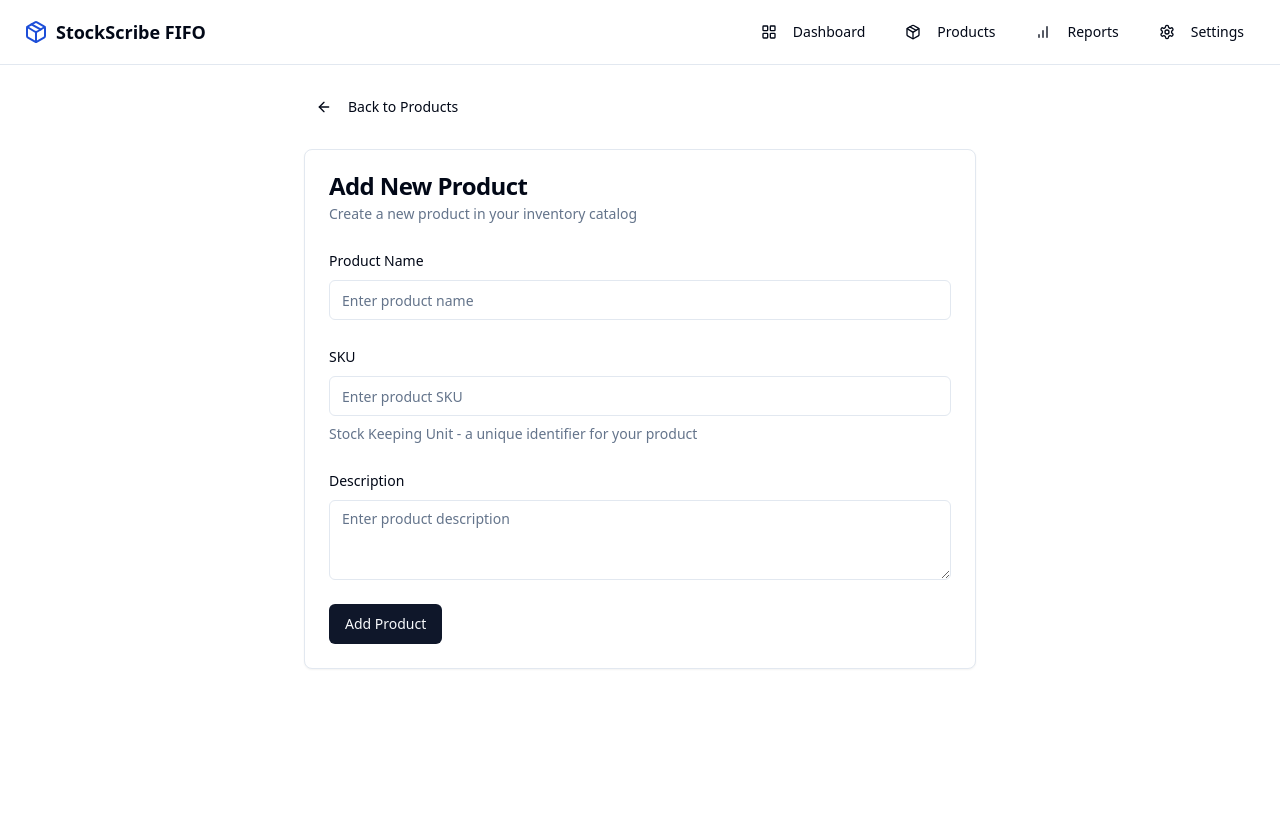
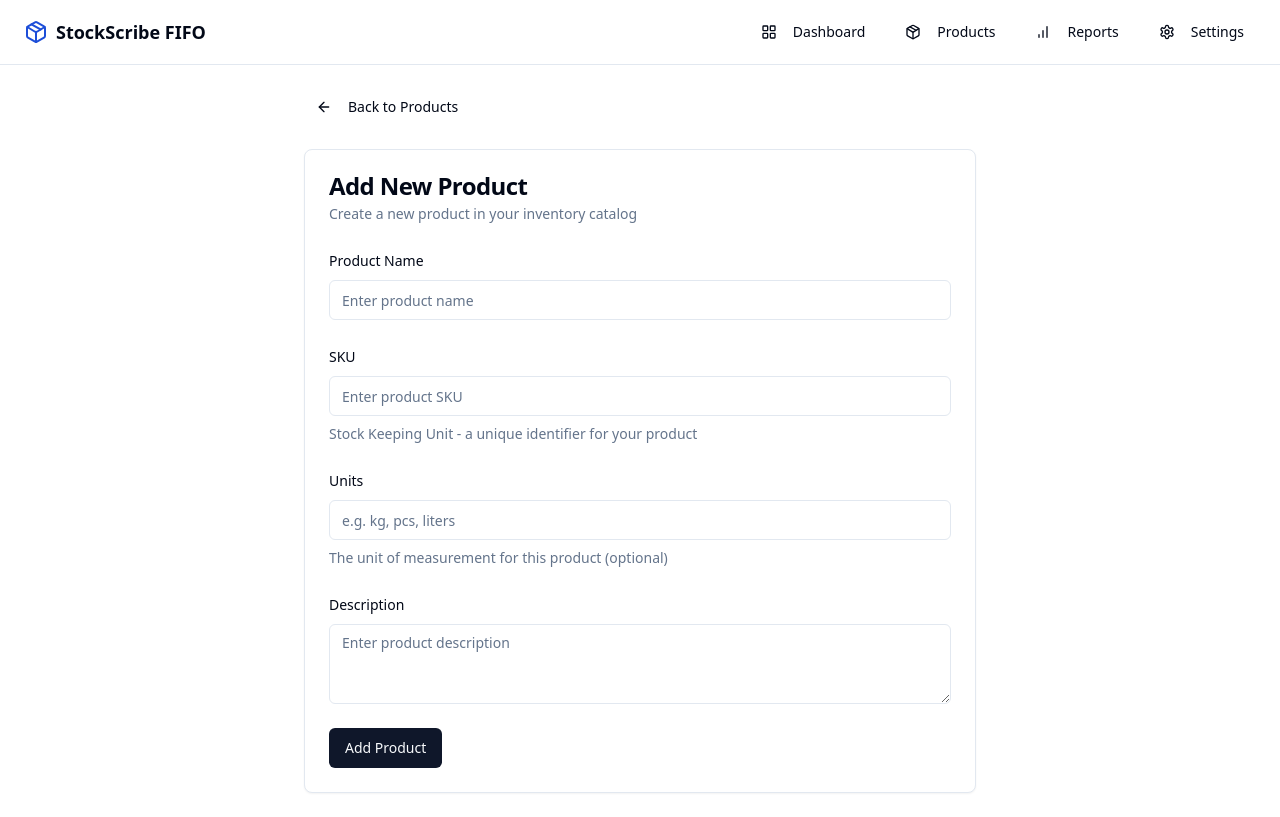
Before and after one commit to bilaljsisd/stock-scribe-fifo-52workfull, a React (Vite) app: page /products/new in a window 1280 px wide. Built offline with nearby package versions, Linux system fonts and the light colour scheme.

Commit message:
Add units input to ProductForm
Add an optional units input field to the ProductForm component.

```diff
--- a/src/components/products/ProductForm.tsx
+++ b/src/components/products/ProductForm.tsx
@@ -14,6 +14,7 @@ const productSchema = z.object({
   name: z.string().min(2, { message: "Name must be at least 2 characters." }),
   sku: z.string().min(2, { message: "SKU must be at least 2 characters." }),
   description: z.string().optional(),
+  units: z.string().optional(),
 });
 
 type ProductFormValues = z.infer<typeof productSchema>;
@@ -32,6 +33,7 @@ export function ProductForm({ initialData, onSuccess }: ProductFormProps) {
       name: initialData?.name || "",
       sku: initialData?.sku || "",
       description: initialData?.description || "",
+      units: initialData?.units || "",
     },
   });
 
@@ -49,6 +51,7 @@ export function ProductForm({ initialData, onSuccess }: ProductFormProps) {
           name: data.name,
           sku: data.sku,
           description: data.description || "",
+          units: data.units || "",
         });
         form.reset();
       }
@@ -99,6 +102,23 @@ export function ProductForm({ initialData, onSuccess }: ProductFormProps) {
 
         <FormField
           control={form.control}
+          name="units"
+          render={({ field }) => (
+            <FormItem>
+              <FormLabel>Units</FormLabel>
+              <FormControl>
+                <Input placeholder="e.g. kg, pcs, liters" {...field} />
+              </FormControl>
+              <FormDescription>
+                The unit of measurement for this product (optional)
+              </FormDescription>
+              <FormMessage />
+            </FormItem>
+          )}
+        />
+
+        <FormField
+          control={form.control}
           name="description"
           render={({ field }) => (
             <FormItem>
--- a/src/services/productService.ts
+++ b/src/services/productService.ts
@@ -44,6 +44,7 @@ export async function createProduct(product: Omit<Product, 'id' | 'current_stock
         name: product.name,
         sku: product.sku,
         description: product.description || null,
+        units: product.units || null,
         current_stock: 0,
         average_cost: 0
       })
@@ -68,6 +69,7 @@ export async function updateProduct(product: Partial<Product> & { id: string }):
         name: product.name,
         sku: product.sku,
         description: product.description,
+        units: product.units,
         updated_at: new Date().toISOString()
       })
       .eq('id', product.id)
--- a/src/types/inventory.ts
+++ b/src/types/inventory.ts
@@ -4,6 +4,7 @@ export interface Product {
   name: string;
   sku: string;
   description: string;
+  units?: string;
   currentStock: number;
   averageCost: number;
   createdAt: Date;
--- a/src/types/supabase.ts
+++ b/src/types/supabase.ts
@@ -6,6 +6,7 @@ export interface Product {
   name: string;
   sku: string;
   description: string | null;
+  units: string | null;
   current_stock: number;
   average_cost: number;
   created_at?: string;
```
